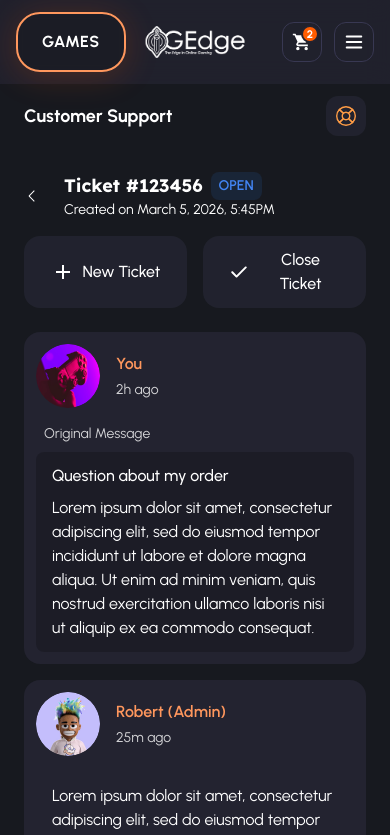
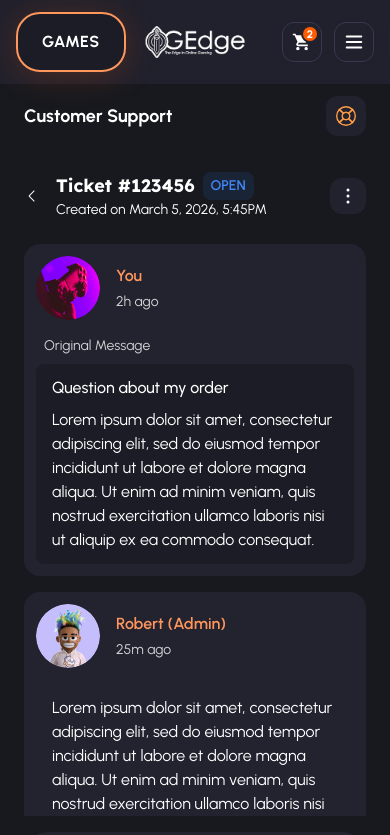
Before and after one commit to poohginiuss/ogedge.mvp, a Next.js app: page /app/customer/support/1 in a window 390 px wide. Shown: the top 835 px of the page. Built offline with nearby package versions, Linux system fonts and the light colour scheme.

Commit message:
fix(ticket detail, checkout): fix feedbacks

```diff
--- a/src/app/globals.css
+++ b/src/app/globals.css
@@ -65,6 +65,7 @@ html,
 body {
   background: var(--dark-main);
   color: #ffffff;
+  overflow-x: hidden;
 }
 
 body {
--- a/src/components/checkout/BoosterTipSection.tsx
+++ b/src/components/checkout/BoosterTipSection.tsx
@@ -26,7 +26,7 @@ function TipChip({
     <button
       type="button"
       onClick={onClick}
-      className="flex h-[50px] flex-1 items-center justify-center rounded-2xl border p-4 font-body text-lg font-medium leading-7 text-white transition-all"
+      className="flex h-[50px] min-w-0 flex-1 items-center justify-center rounded-2xl border px-2 py-3 font-body text-base font-medium leading-7 text-white transition-all lg:p-4 lg:text-lg"
       style={{
         borderColor: isSelected ? "#ff975d" : "#383852",
         background: isSelected
--- a/src/components/checkout/CheckoutHero.tsx
+++ b/src/components/checkout/CheckoutHero.tsx
@@ -24,7 +24,7 @@ export function CheckoutHero({ activeStep }: CheckoutHeroProps) {
         {/* Title + Trust Badges */}
         <div className="flex flex-col items-center gap-4">
           <h1 className="font-heading text-[28px] font-bold text-white lg:text-[32px]">Checkout</h1>
-          <div className="flex items-center gap-4">
+          <div className="flex flex-wrap items-center justify-center gap-2 lg:gap-4">
             {BADGES.map((badge) => (
               <div key={badge.label} className="group/badge relative">
                 <span
--- a/src/components/checkout/DiscountCodeSection.tsx
+++ b/src/components/checkout/DiscountCodeSection.tsx
@@ -28,13 +28,13 @@ export function DiscountCodeSection({
             onChange={(e) => onCodeChange(e.target.value.toUpperCase())}
             placeholder="Enter code"
             disabled={isApplied}
-            className="h-12 w-[200px] rounded-2xl border border-[#383852] bg-[rgba(0,0,0,0.2)] px-6 font-body text-xl font-medium text-white shadow-[0_4px_16px_rgba(0,0,0,0.15)] placeholder:text-white/30 focus:border-[#ff5c00]/50 focus:outline-none disabled:text-white/50 lg:w-[300px]"
+            className="h-12 min-w-0 flex-1 rounded-2xl border border-[#383852] bg-[rgba(0,0,0,0.2)] px-6 font-body text-xl font-medium text-white shadow-[0_4px_16px_rgba(0,0,0,0.15)] placeholder:text-white/30 focus:border-[#ff5c00]/50 focus:outline-none disabled:text-white/50 lg:w-[300px] lg:flex-none"
           />
           <button
             type="button"
             onClick={isApplied ? undefined : onApply}
             disabled={!code.trim() && !isApplied}
-            className="flex h-12 w-[106px] items-center justify-center rounded-2xl border border-[#383852] font-body text-sm font-semibold uppercase tracking-wider text-white shadow-[0_4px_8px_rgba(0,0,0,0.15)] transition-colors disabled:opacity-40"
+            className="flex h-12 shrink-0 items-center justify-center rounded-2xl border border-[#383852] px-6 font-body text-sm font-semibold uppercase tracking-wider text-white shadow-[0_4px_8px_rgba(0,0,0,0.15)] transition-colors disabled:opacity-40 lg:w-[106px] lg:px-0"
             style={{
               backgroundImage:
                 "linear-gradient(90deg, rgba(0,0,0,0.2) 0%, rgba(0,0,0,0.2) 100%), linear-gradient(-47deg, #17191f, #383852)",
@@ -56,7 +56,7 @@ export function DiscountCodeSection({
 
         {/* Status */}
         {isApplied ? (
-          <div className="flex w-[300px] items-center justify-center gap-2 rounded-lg border border-[#34a853] bg-[rgba(52,168,83,0.2)] p-2">
+          <div className="flex w-full items-center justify-center gap-2 rounded-lg border border-[#34a853] bg-[rgba(52,168,83,0.2)] p-2 lg:w-[300px]">
             <Image src="/images/icons/checkout/check-green.svg" alt="" width={12} height={12} />
             <span className="font-body text-sm font-bold leading-5 text-[#34a853]">
               5% discount successfully applied!
--- a/src/components/dashboard/support-view/TicketViewContent.tsx
+++ b/src/components/dashboard/support-view/TicketViewContent.tsx
@@ -2,7 +2,7 @@
 
 import Image from "next/image";
 import Link from "next/link";
-import { useRef, useState, type KeyboardEvent } from "react";
+import { useEffect, useRef, useState, type KeyboardEvent } from "react";
 import { ContactMethods } from "@/components/about/ContactMethods";
 import { Faq } from "@/components/sections/Faq";
 import { TICKET_STATUS_THEME } from "../supportData";
@@ -10,6 +10,60 @@ import type { TicketMessage, TicketViewModel } from "./supportTicketViewData";
 import { sampleTicketView } from "./supportTicketViewData";
 
 const ICON = "/images/dashboard/support-view";
+
+function MobileMoreMenu() {
+  const [open, setOpen] = useState(false);
+  const menuRef = useRef<HTMLDivElement>(null);
+
+  useEffect(() => {
+    if (!open) return;
+    function close(e: MouseEvent) {
+      if (menuRef.current && !menuRef.current.contains(e.target as Node)) setOpen(false);
+    }
+    document.addEventListener("mousedown", close);
+    return () => document.removeEventListener("mousedown", close);
+  }, [open]);
+
+  return (
+    <div ref={menuRef} className="relative lg:hidden">
+      <button
+        type="button"
+        aria-label="More actions"
+        onClick={() => setOpen((p) => !p)}
+        className="flex h-9 w-9 items-center justify-center rounded-xl transition-colors"
+        style={{ background: open ? "rgba(56,56,82,0.6)" : "rgba(56,56,82,0.3)" }}
+      >
+        <svg width="20" height="20" viewBox="0 0 20 20" fill="none" aria-hidden="true">
+          <circle cx="10" cy="4" r="1.5" fill="white" />
+          <circle cx="10" cy="10" r="1.5" fill="white" />
+          <circle cx="10" cy="16" r="1.5" fill="white" />
+        </svg>
+      </button>
+
+      {open && (
+        <div className="absolute right-0 top-full z-50 mt-2 w-48 overflow-hidden rounded-2xl border border-dark-border shadow-[0_4px_20px_rgba(0,0,0,0.4)]" style={{ background: "linear-gradient(-43deg, #17191f, #2a2a40)" }}>
+          <button
+            type="button"
+            onClick={() => setOpen(false)}
+            className="flex w-full items-center gap-3 px-4 py-3 font-body text-sm font-medium text-white transition-colors hover:bg-white/5"
+          >
+            <Image src={`${ICON}/add.svg`} alt="" width={18} height={18} aria-hidden="true" />
+            New Ticket
+          </button>
+          <div className="mx-3 h-px bg-dark-border" />
+          <button
+            type="button"
+            onClick={() => setOpen(false)}
+            className="flex w-full items-center gap-3 px-4 py-3 font-body text-sm font-medium text-white transition-colors hover:bg-white/5"
+          >
+            <Image src={`${ICON}/check.svg`} alt="" width={18} height={18} aria-hidden="true" />
+            Close Ticket
+          </button>
+        </div>
+      )}
+    </div>
+  );
+}
 
 function TicketHeader({ view }: { view: TicketViewModel }) {
   const theme = TICKET_STATUS_THEME[view.status];
@@ -19,9 +73,8 @@ function TicketHeader({ view }: { view: TicketViewModel }) {
 
   return (
     <div className="flex flex-col gap-4 lg:gap-0">
-      {/* Desktop: single row with back + title left, buttons right */}
-      <div className="flex flex-col gap-4 lg:flex-row lg:items-center lg:justify-between lg:gap-6">
-        <div className="flex items-center gap-6">
+      <div className="flex items-center justify-between lg:flex-row lg:items-center lg:justify-between lg:gap-6">
+        <div className="flex items-center gap-4 lg:gap-6">
           <Link
             href="/app/customer/support"
             aria-label="Back to tickets"
@@ -68,10 +121,14 @@ function TicketHeader({ view }: { view: TicketViewModel }) {
           </div>
         </div>
 
-        <div className="flex gap-4">
+        {/* Mobile: three-dot menu */}
+        <MobileMoreMenu />
+
+        {/* Desktop: full buttons */}
+        <div className="hidden gap-4 lg:flex">
           <button
             type="button"
-            className="flex flex-1 items-center justify-center gap-2 rounded-2xl px-6 py-3 font-body text-base font-medium text-white transition-all duration-200 lg:flex-initial lg:gap-4 lg:rounded-3xl lg:px-8 lg:py-6 lg:text-xl lg:font-bold"
+            className="flex items-center gap-4 rounded-3xl px-8 py-6 font-body text-xl font-bold text-white transition-all duration-200"
             style={{
               background: newHovered ? "rgba(56,56,82,0.5)" : "rgba(56,56,82,0.3)",
               boxShadow: newHovered ? "0 2px 12px rgba(255,92,0,0.15)" : "none",
@@ -84,7 +141,7 @@ function TicketHeader({ view }: { view: TicketViewModel }) {
           </button>
           <button
             type="button"
-            className="flex flex-1 items-center justify-center gap-2 rounded-2xl px-6 py-3 font-body text-base font-medium text-white transition-all duration-200 lg:flex-initial lg:gap-4 lg:rounded-3xl lg:px-8 lg:py-6 lg:text-xl lg:font-bold"
+            className="flex items-center gap-4 rounded-3xl px-8 py-6 font-body text-xl font-bold text-white transition-all duration-200"
             style={{
               background: closeHovered ? "rgba(56,56,82,0.5)" : "rgba(56,56,82,0.3)",
               boxShadow: closeHovered ? "0 2px 12px rgba(255,92,0,0.15)" : "none",
@@ -329,9 +386,9 @@ export default function TicketViewContent({ ticketId: _ticketId }: Props) {
   };
 
   return (
-    <div className="flex flex-col gap-8 lg:flex-row lg:items-start lg:gap-8">
+    <div className="flex flex-col gap-8 overflow-x-clip lg:flex-row lg:items-start lg:gap-8 lg:overflow-x-visible">
       {/* Left column: fixed-height flex container — messages scroll, input stays pinned */}
-      <div className="flex h-[calc(100dvh-3rem)] max-h-[calc(100dvh-3rem)] min-w-0 flex-col lg:min-w-0 lg:flex-1 lg:h-[calc(100vh-10rem)] lg:max-h-[calc(100vh-10rem)]">
+      <div className="flex h-[calc(100svh-5rem)] max-h-[calc(100svh-5rem)] min-w-0 flex-col lg:min-w-0 lg:flex-1 lg:h-[calc(100vh-10rem)] lg:max-h-[calc(100vh-10rem)]">
         <div className="shrink-0">
           <TicketHeader view={view} />
         </div>
@@ -361,8 +418,8 @@ export default function TicketViewContent({ ticketId: _ticketId }: Props) {
         </div>
       </aside>
 
-      {/* Mobile: reuse the shared FAQ section */}
-      <div className="lg:hidden">
+      {/* Mobile: reuse the shared FAQ section — negative margins cancel the dashboard shell's padding */}
+      <div className="-mx-4 lg:hidden sm:-mx-6">
         <Faq />
       </div>
     </div>
```
